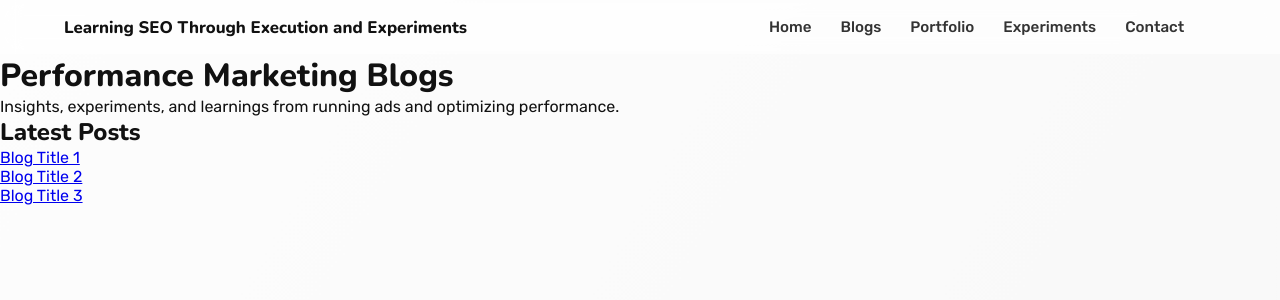
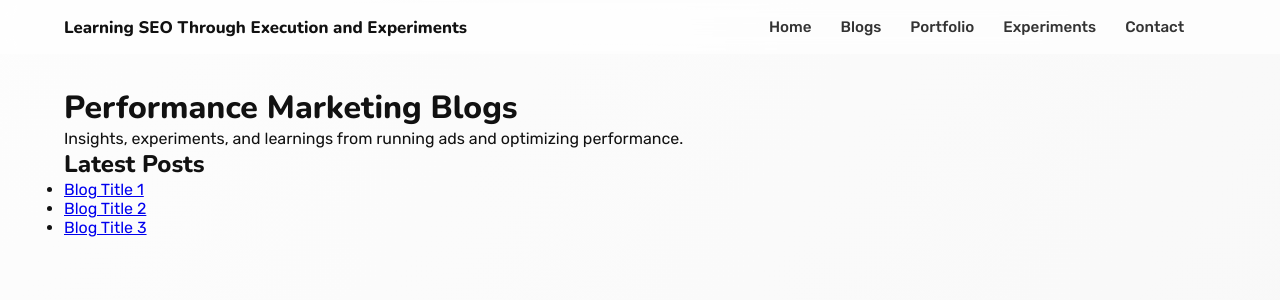
Before and after one commit to uddeshbommawar/uddeshbommawar.github.io, a Jekyll site: the page built from blogs/performance-marketing-blogs/index.md, in a window 1280 px wide. Shown: the top 300 px of the page. Built offline with Jekyll 4.4.1, drawn with Linux system fonts in a browser that asks for light colours.

Commit message:
Update main.css

```diff
--- a/assets/css/main.css
+++ b/assets/css/main.css
@@ -687,3 +687,9 @@ h1, h2, h3, h4, h5, h6 {
     grid-template-columns: 1fr;
   }
 }
+/* Default page wrapper for non-home pages */
+.page-content {
+  max-width: 1200px;
+  margin: 0 auto;
+  padding: 32px 24px 80px;
+}
```
